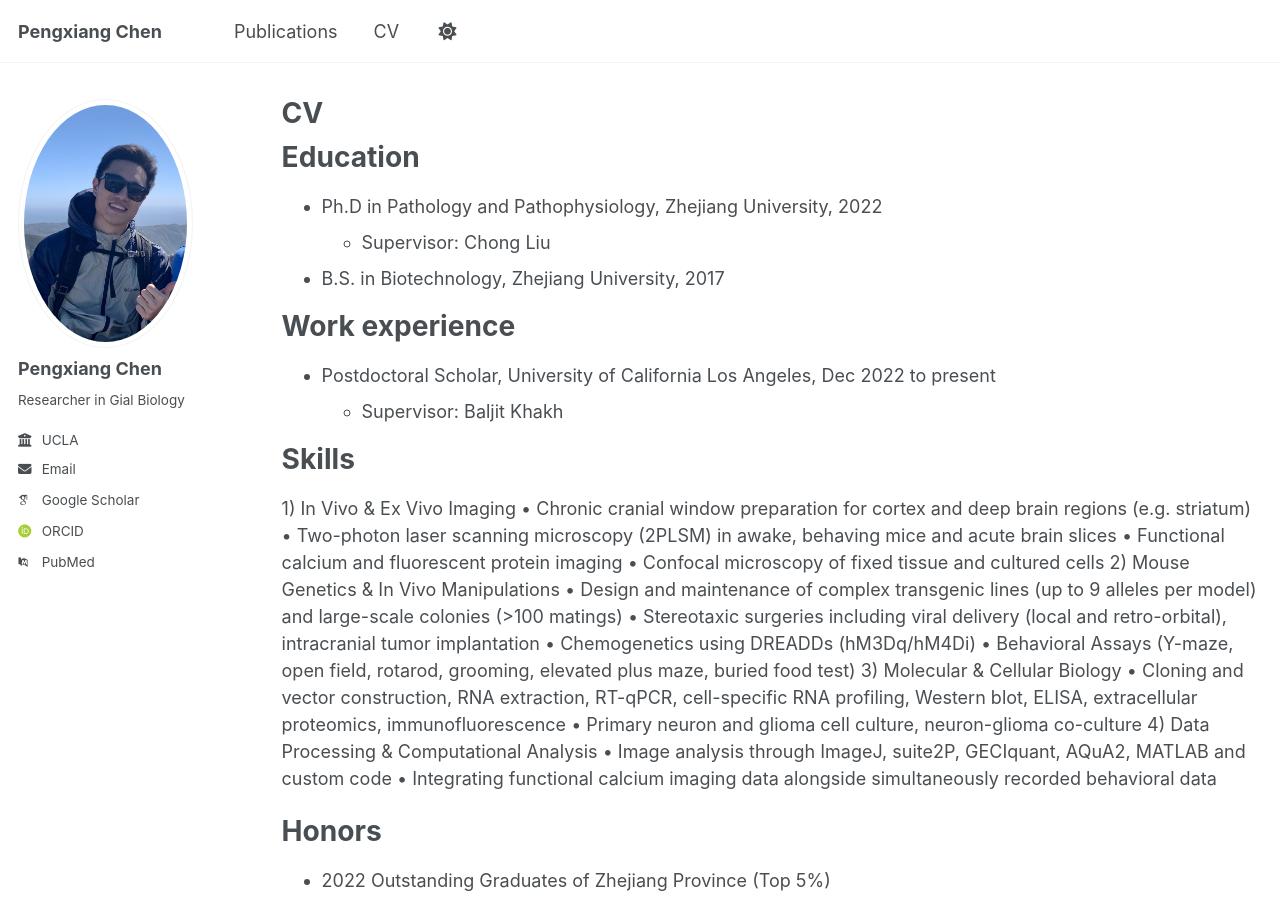
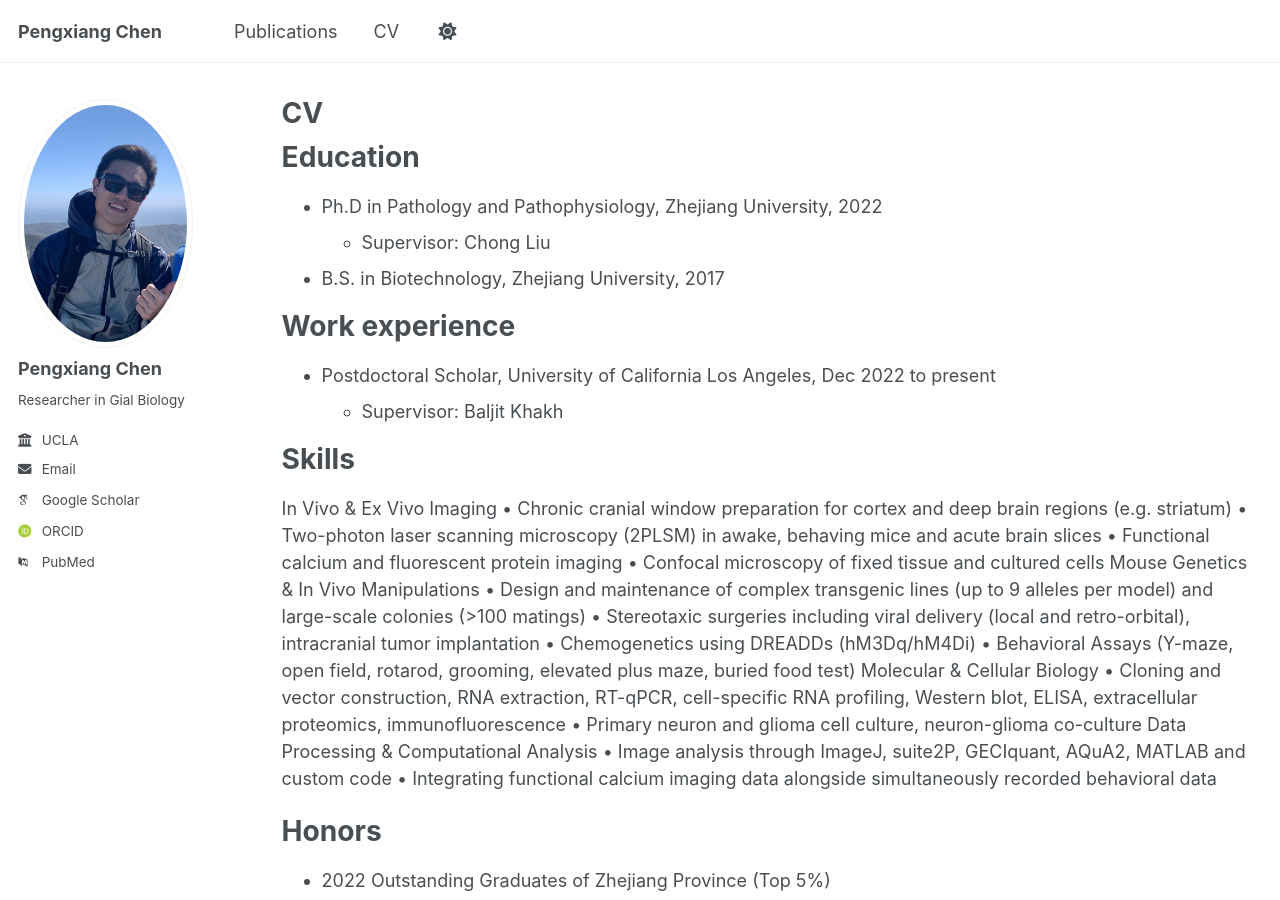
Before and after one commit to bluesea405/pxchen, a Jekyll site: the page built from _pages/cv.md, in a window 1280 px wide and 900 px high. Built offline with Jekyll 4.4.1, drawn with Linux system fonts in a browser that asks for light colours; some web fonts are replaced; a script that is not in the unit is left out.

Commit message:
Update cv.md

```diff
--- a/_pages/cv.md
+++ b/_pages/cv.md
@@ -22,20 +22,20 @@ Work experience
 
 Skills
 ======
-1)	In Vivo & Ex Vivo Imaging
+In Vivo & Ex Vivo Imaging
 •	Chronic cranial window preparation for cortex and deep brain regions (e.g. striatum)
 •	Two-photon laser scanning microscopy (2PLSM) in awake, behaving mice and acute brain slices
 •	Functional calcium and fluorescent protein imaging
 •	Confocal microscopy of fixed tissue and cultured cells
-2)	Mouse Genetics & In Vivo Manipulations
+Mouse Genetics & In Vivo Manipulations
 •	Design and maintenance of complex transgenic lines (up to 9 alleles per model) and large-scale colonies (>100 matings)
 •	Stereotaxic surgeries including viral delivery (local and retro-orbital), intracranial tumor implantation
 •	Chemogenetics using DREADDs (hM3Dq/hM4Di)
 •	Behavioral Assays (Y-maze, open field, rotarod, grooming, elevated plus maze, buried food test)
-3)	Molecular & Cellular Biology
+Molecular & Cellular Biology
 •	Cloning and vector construction, RNA extraction, RT-qPCR, cell-specific RNA profiling, Western blot, ELISA, extracellular proteomics, immunofluorescence
 •	Primary neuron and glioma cell culture, neuron-glioma co-culture
-4)	Data Processing & Computational Analysis
+Data Processing & Computational Analysis
 •	Image analysis through ImageJ, suite2P, GECIquant, AQuA2, MATLAB and custom code
 •	Integrating functional calcium imaging data alongside simultaneously recorded behavioral data
 
```
